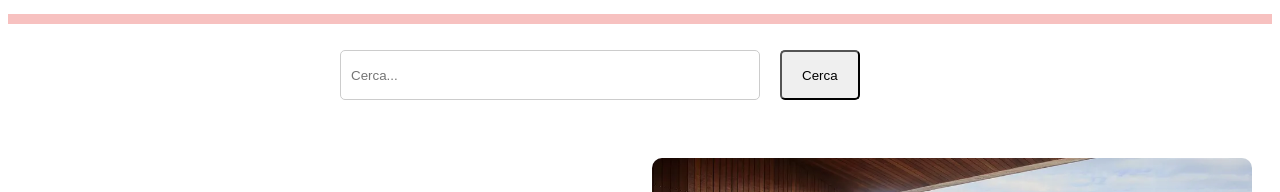
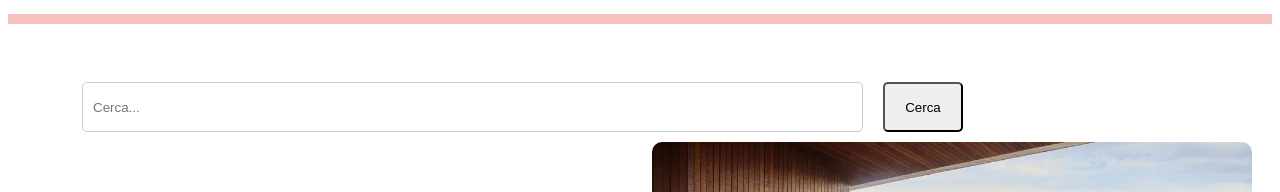
Before and after one commit to alex02r/vite-boolbnb, a Vue app: page / in a window 1280 px wide. Shown: the part 710-902 px from the top of the page. Built offline with nearby package versions, Linux system fonts and the light colour scheme.

Commit message:
fix: container in AppHome.vue

```diff
--- a/src/pages/AppHome.vue
+++ b/src/pages/AppHome.vue
@@ -13,17 +13,14 @@ export default {
 
 <!-- SEZIONE HTML -->
 <template lang="">
-    <div>
     <div class="container-fluid jumbo">
         <div class="row justify-content-center">
         </div>
     </div>
     <hr>
-        <div class=container>
-            <Searchbar />
-        </div>
     <div class="container my-5">
         <div class="row">
+            <Searchbar />
             <div class="col-6 mt-5 align-self-center mb-4">
                 <h3>Appartamenti</h3>
                 <p>Lorem ipsum dolor sit, amet consectetur adipisicing elit. Assumenda adipisci quibusdam aliquam, asperiores maiores, nobis, harum ad nesciunt perferendis beatae exercitationem molestias odio et quos nam fugit corporis voluptatum esse.</p>
@@ -37,7 +34,6 @@ export default {
             <div class="col-6 align-self-center ps-5 mb-5">
                 <h3>Contattaci</h3>
                 <p>Lorem ipsum dolor sit amet consectetur adipisicing elit. Et enim debitis natus recusandae quasi beatae aliquid totam consectetur ipsa consequatur, quos id, dolorem suscipit alias corrupti molestias sunt accusamus laboriosam!</p>
-                </div>
             </div>
         </div>
     </div>
```
Lines whose indentation alone changed are shown as unchanged.
